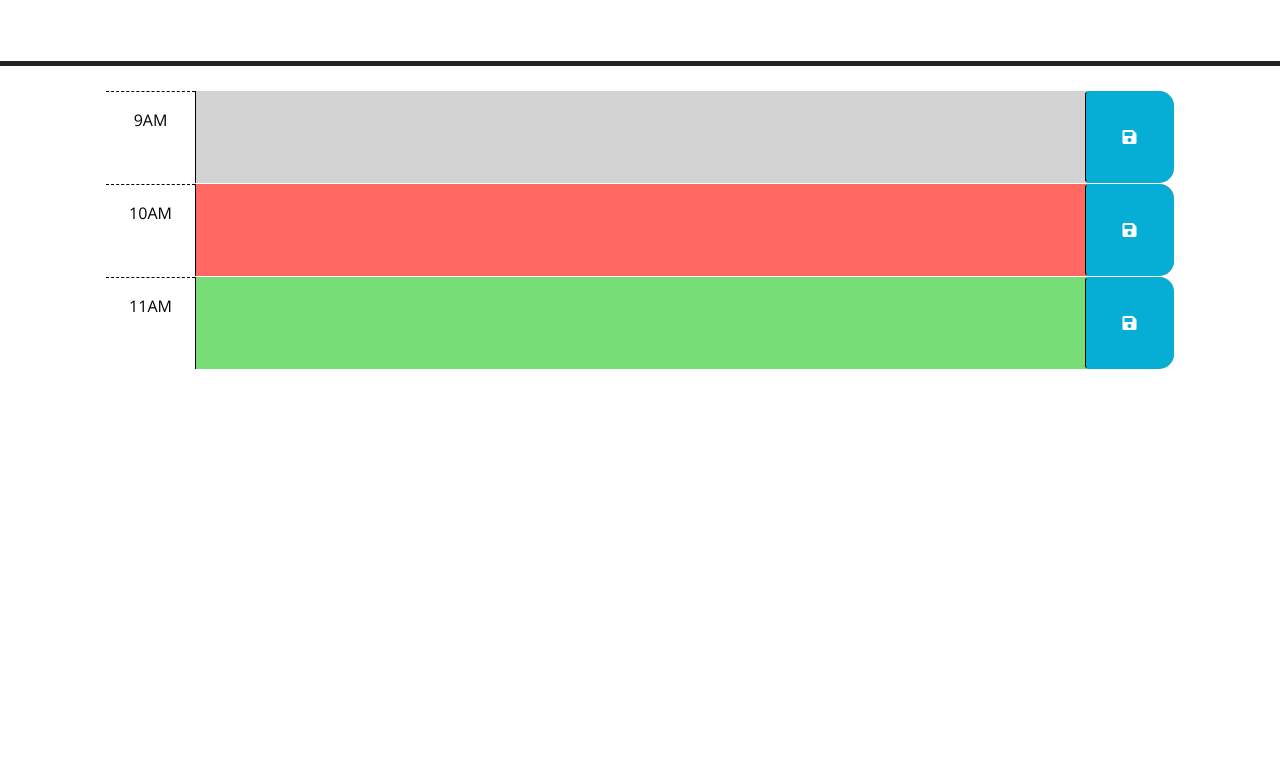
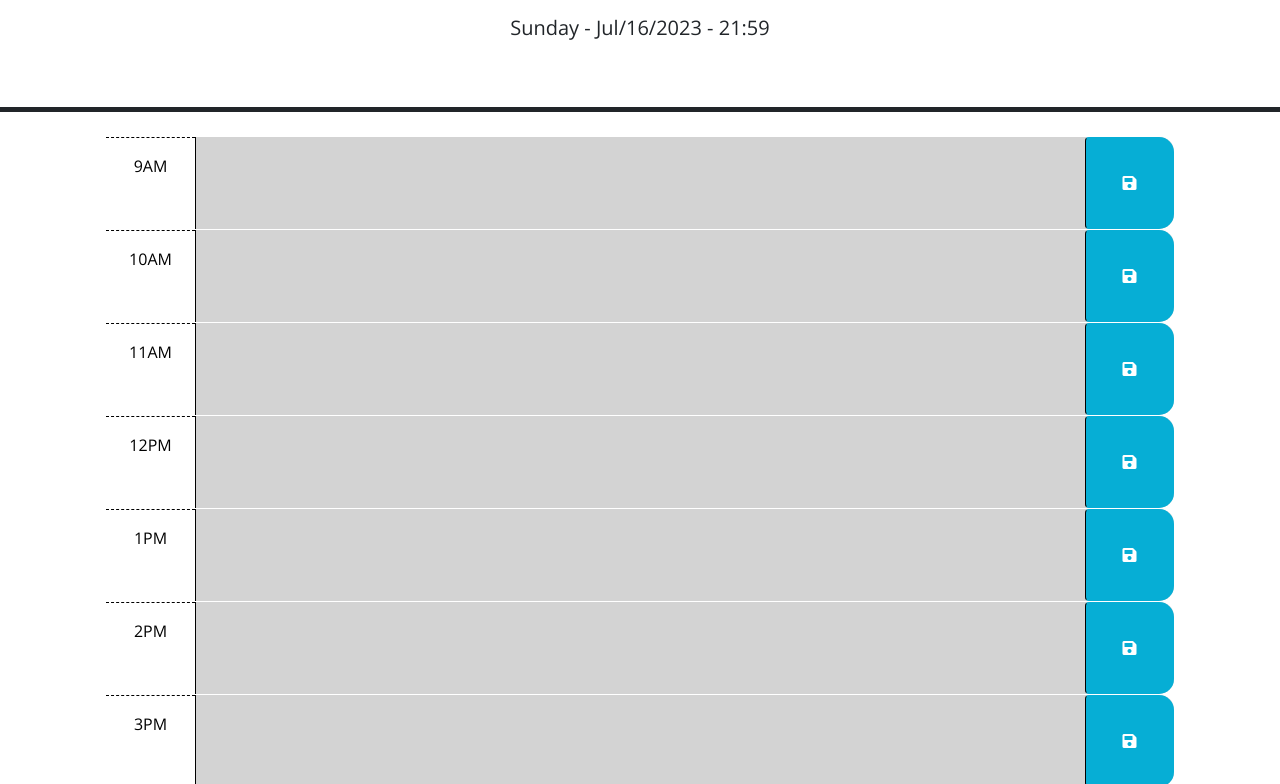
Before and after one commit to caldermoney/Challenge-5-Third-Party-API, a plain HTML site: page index.html in a window 1280 px wide. Shown: the part 166-950 px from the top of the page. Before the commit the page ends 800 px from the top, so only its background shows below. Drawn offline with nearby package versions, Linux system fonts and the light colour scheme; files that its build step writes are made by us from their sources.

Commit message:
final commit

```diff
--- a/assets/css/style.css
+++ b/assets/css/style.css
@@ -32,17 +32,17 @@ body {
 
   .past {
     background-color: #d3d3d3;
-    color: white;
+    color: grey;
   }
 
   .present {
     background-color: #ff6961;
-    color: white;
+    color: yellow;
   }
 
   .future {
     background-color: #77dd77;
-    color: white;
+    color: green;
   }
 
   .saveBtn {
--- a/assets/js/script.js
+++ b/assets/js/script.js
@@ -1,23 +1,39 @@
-// Wrap all code that interacts with the DOM in a call to jQuery to ensure that
-// the code isn't run until the browser has finished rendering all the elements
-// in the html.
+
+
+
 $(function () {
-  // TODO: Add a listener for click events on the save button. This code should
-  // use the id in the containing time-block as a key to save the user input in
-  // local storage. HINT: What does `this` reference in the click listener
-  // function? How can DOM traversal be used to get the "hour-x" id of the
-  // time-block containing the button that was clicked? How might the id be
-  // useful when saving the description in local storage?
-  //
-  // TODO: Add code to apply the past, present, or future class to each time
-  // block by comparing the id to the current hour. HINTS: How can the id
-  // attribute of each time-block be used to conditionally add or remove the
-  // past, present, and future classes? How can Day.js be used to get the
-  // current hour in 24-hour time?
-  //
-  // TODO: Add code to get any user input that was saved in localStorage and set
-  // the values of the corresponding textarea elements. HINT: How can the id
-  // attribute of each time-block be used to do this?
-  //
-  // TODO: Add code to display the current date in the header of the page.
+  const currentDate = dayjs().format('dddd - MMM/D/YYYY - HH:mm');
+  document.getElementById('currentDay').textContent = currentDate;
+
+  const currentHour = dayjs().format('HH');
+
+  const timeBlocks = $('.time-block');
+  timeBlocks.each(function () {
+    const hourElement = $(this);
+    const hour = parseInt(hourElement.attr('id').split('-')[1]);
+
+    if (hour < currentHour) {
+      hourElement.addClass('past');
+    } else if (hour == currentHour) {
+      hourElement.addClass('present');
+    } else {
+      hourElement.addClass('future');
+    }
+
+    const textarea = hourElement.find('.description');
+    const savedText = localStorage.getItem(hour.toString());
+
+    if (savedText) {
+      textarea.val(savedText);
+    }
+  });
+
+  const saveButtons = $('.saveBtn');
+  saveButtons.on('click', function () {
+    const textarea = $(this).siblings('.description');
+    const hour = textarea.parent().attr('id').split('-')[1];
+    const text = textarea.val();
+
+    localStorage.setItem(hour, text);
+  })
 });
--- a/index.html
+++ b/index.html
@@ -18,7 +18,7 @@
       href="https://fonts.googleapis.com/css?family=Open+Sans&display=swap"
       rel="stylesheet"
     />
-    <link rel="stylesheet" href="style.css" />
+    <link rel="stylesheet" href="./assets/css/style.css" />
     <title>Work Day Scheduler</title>
   </head>
 
@@ -26,7 +26,7 @@
     <header class="p-5 mb-4 border-5 border-bottom border-dark text-center">
       <h1 class="display-3">Work Day Scheduler</h1>
       <p class="lead">A simple calendar app for scheduling your work day</p>
-      <p id="currentDay" class="lead"></p>
+      <p id="currentDay" class="lead">Today is:</p>
     </header>
     <div class="container-lg px-5">
       <!-- Use class for "past", "present", and "future" to apply styles to the
@@ -39,8 +39,7 @@
         code is implemented.
         -->
 
-      <!-- Example of a past time block. The "past" class adds a gray background color. -->
-      <div id="hour-9" class="row time-block past">
+      <div id="hour-9" class="row time-block">
         <div class="col-2 col-md-1 hour text-center py-3">9AM</div>
         <textarea class="col-8 col-md-10 description" rows="3"> </textarea>
         <button class="btn saveBtn col-2 col-md-1" aria-label="save">
@@ -48,8 +47,7 @@
         </button>
       </div>
 
-      <!-- Example of a a present time block. The "present" class adds a red background color. -->
-      <div id="hour-10" class="row time-block present">
+      <div id="hour-10" class="row time-block">
         <div class="col-2 col-md-1 hour text-center py-3">10AM</div>
         <textarea class="col-8 col-md-10 description" rows="3"> </textarea>
         <button class="btn saveBtn col-2 col-md-1" aria-label="save">
@@ -57,9 +55,56 @@
         </button>
       </div>
 
-      <!-- Example of a future time block. The "future" class adds a green background color. -->
-      <div id="hour-11" class="row time-block future">
+      <div id="hour-11" class="row time-block">
         <div class="col-2 col-md-1 hour text-center py-3">11AM</div>
+        <textarea class="col-8 col-md-10 description" rows="3"> </textarea>
+        <button class="btn saveBtn col-2 col-md-1" aria-label="save">
+          <i class="fas fa-save" aria-hidden="true"></i>
+        </button>
+      </div>
+
+      <div id="hour-12" class="row time-block">
+        <div class="col-2 col-md-1 hour text-center py-3">12PM</div>
+        <textarea class="col-8 col-md-10 description" rows="3"> </textarea>
+        <button class="btn saveBtn col-2 col-md-1" aria-label="save">
+          <i class="fas fa-save" aria-hidden="true"></i>
+        </button>
+      </div>
+
+      <div id="hour-13" class="row time-block">
+        <div class="col-2 col-md-1 hour text-center py-3">1PM</div>
+        <textarea class="col-8 col-md-10 description" rows="3"> </textarea>
+        <button class="btn saveBtn col-2 col-md-1" aria-label="save">
+          <i class="fas fa-save" aria-hidden="true"></i>
+        </button>
+      </div>
+
+      <div id="hour-14" class="row time-block">
+        <div class="col-2 col-md-1 hour text-center py-3">2PM</div>
+        <textarea class="col-8 col-md-10 description" rows="3"> </textarea>
+        <button class="btn saveBtn col-2 col-md-1" aria-label="save">
+          <i class="fas fa-save" aria-hidden="true"></i>
+        </button>
+      </div>
+
+      <div id="hour-15" class="row time-block">
+        <div class="col-2 col-md-1 hour text-center py-3">3PM</div>
+        <textarea class="col-8 col-md-10 description" rows="3"> </textarea>
+        <button class="btn saveBtn col-2 col-md-1" aria-label="save">
+          <i class="fas fa-save" aria-hidden="true"></i>
+        </button>
+      </div>
+
+      <div id="hour-16" class="row time-block">
+        <div class="col-2 col-md-1 hour text-center py-3">4PM</div>
+        <textarea class="col-8 col-md-10 description" rows="3"> </textarea>
+        <button class="btn saveBtn col-2 col-md-1" aria-label="save">
+          <i class="fas fa-save" aria-hidden="true"></i>
+        </button>
+      </div>
+
+      <div id="hour-17" class="row time-block">
+        <div class="col-2 col-md-1 hour text-center py-3">5PM</div>
         <textarea class="col-8 col-md-10 description" rows="3"> </textarea>
         <button class="btn saveBtn col-2 col-md-1" aria-label="save">
           <i class="fas fa-save" aria-hidden="true"></i>
@@ -73,6 +118,6 @@
       crossorigin="anonymous"
     ></script>
 
-    <script src="script.js"></script>
+    <script src="./assets/js/script.js"></script>
   </body>
 </html>
```
Also changed, not shown: 1 other file.
